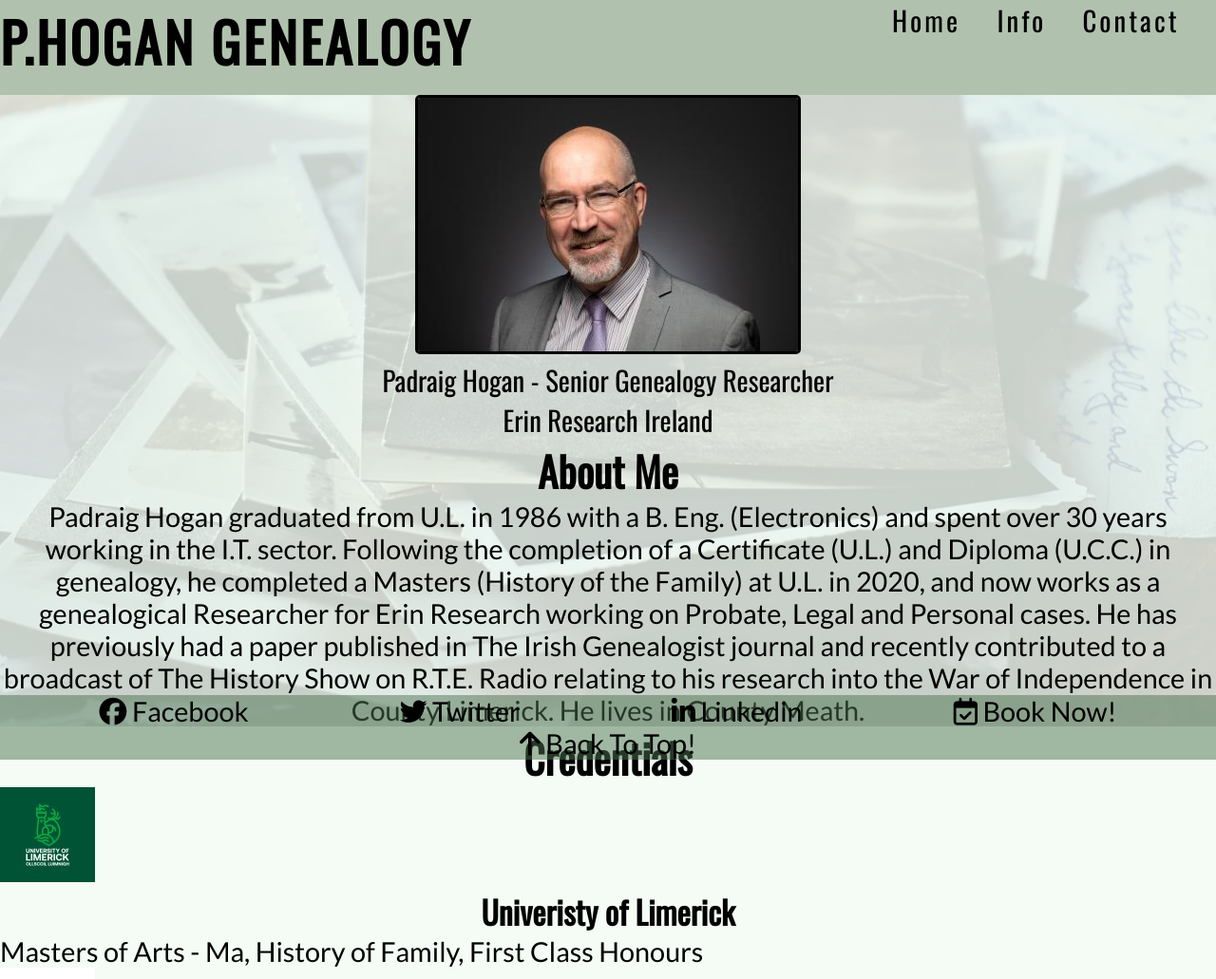
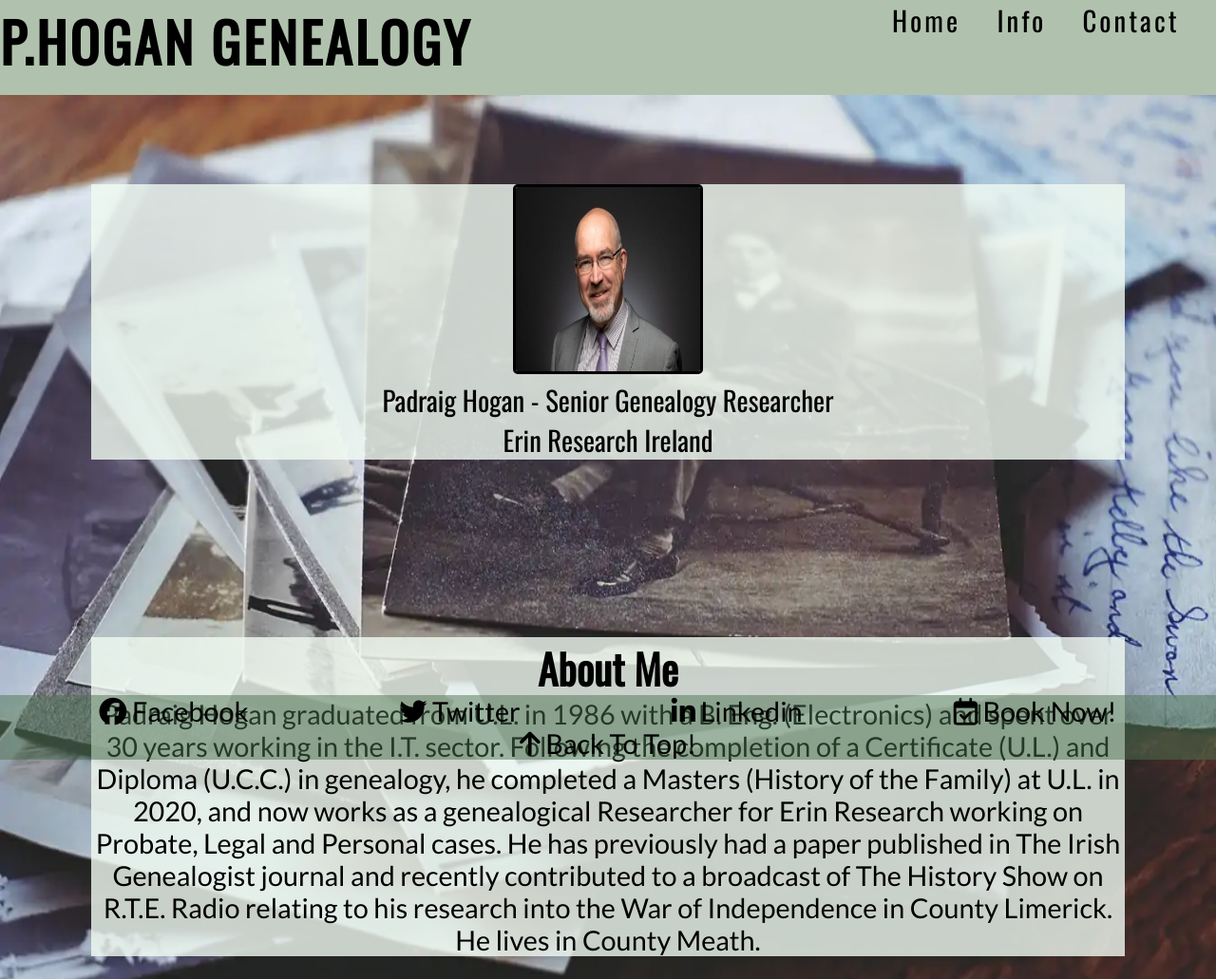
Before and after one commit to Code-Institute-Submissions/Genealogy_v2, a plain HTML site: page index.html in a window 1280 px wide. Shown: the top 1031 px of the page at 95% size. Drawn offline with nearby package versions, Linux system fonts and the light colour scheme.

Commit message:
add flexbox rules to home section. set height values for 3 main sections. add prelimanary values for flexbox item widths

```diff
--- a/assets/css/style.css
+++ b/assets/css/style.css
@@ -66,24 +66,35 @@ header {
 #home {
     background-image: url("../images/home_compressed.webp");
     background-repeat: no-repeat;
-    background-size: 100% 800px;
+    background-size: 100% 100%;
     background-position: center center;
+    display: flex;
+    width: 100%;
+    height: 1000px;
+    flex-direction: column;
+    justify-content: space-around;
+    align-items: center;
+    align-content: center;
 }
 
 /* info background image rules  */
 #info {
     background-image: url("../images/info_compressed.webp");
     background-repeat: no-repeat;
-    background-size: 100% 800px;
+    background-size: 100% 100%;
     background-position: center center;
+    width: 100%;
+    height: 1000px;
 }
 
 /* contact section background photo style rules  */
 #contact {
     background-image: url("../images/contact_compressed.webp");
     background-repeat: no-repeat;
-    background-size: 100% 1000px;
+    background-size: 100% 100%;
     background-position: center center;
+    width: 100%;
+    height: 1200px;
 }
 
 /* h2 title rules */
@@ -114,12 +125,15 @@ h3 {
 /* headshot figure rules */
 #headshot {
     text-align: center;
+    width: 85%;
 }
 
 /* headshot img rules*/
 #headshot img {
   border-radius: 5px;
   border: 3px solid black;
+  height: 200px;
+  width: 200px;
 }
 
 /* headshot ficaption rules */
@@ -130,7 +144,7 @@ h3 {
 
 /* about me rules  */
  #aboutme {
-
+    width: 85%;
 }
 
 /* credentials rules */
```
Also changed, not shown: index.html (+5 -5 lines).
